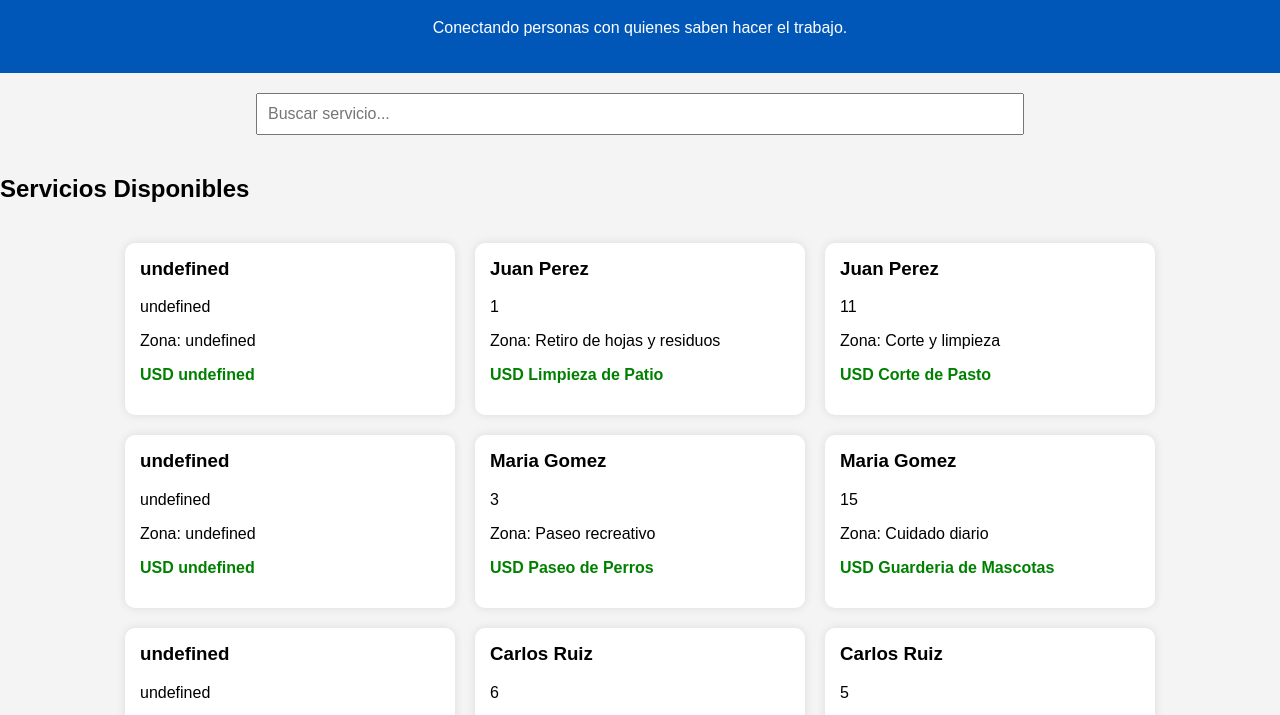
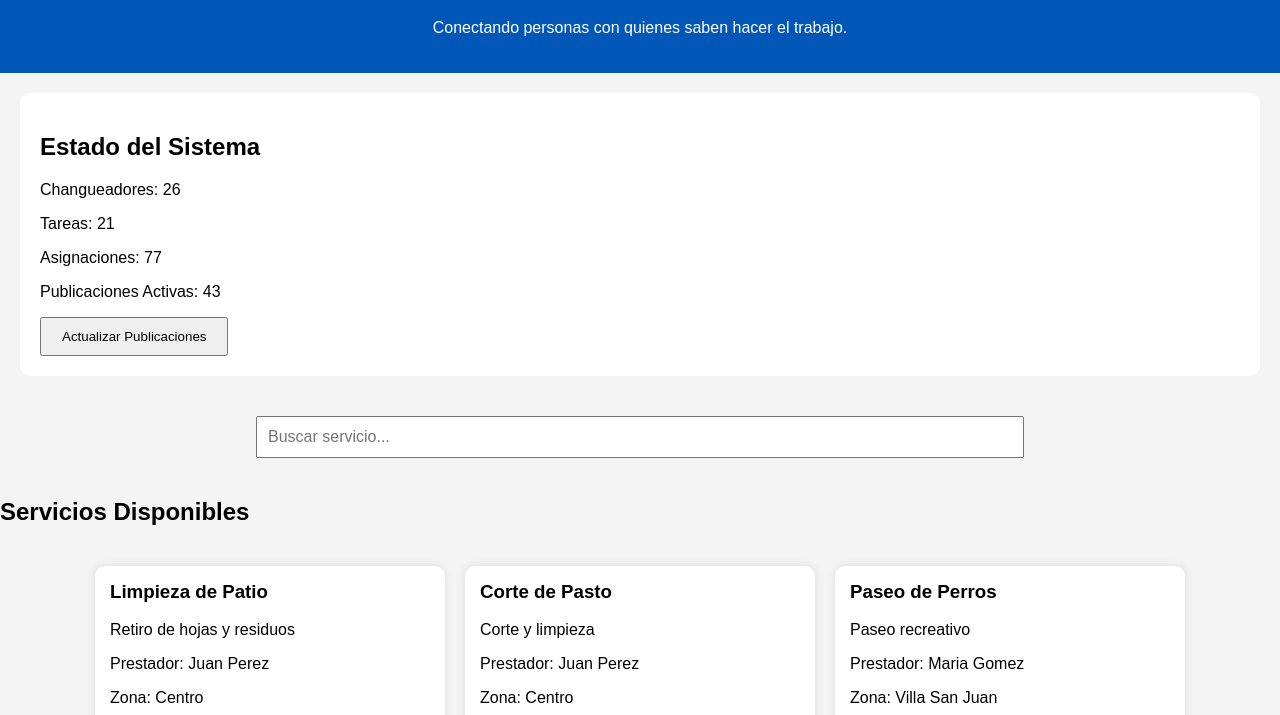
Before and after one commit to Anderwsont-Experimental/changue-ar, a plain HTML site: page index.html in a window 1280 px wide. Shown: the part 81-796 px from the top of the page. Drawn offline with Linux system fonts and the light colour scheme.

Commit message:
version inicial de web con carga dinamica de publicaciones mostradas al usuario, cruzando los datos de los archivos de origen.

```diff
--- a/data/publicaciones.csv
+++ /dev/null
@@ -1,59 +0,0 @@
-idPublicacion;idChangueador;prestador;idTarea;servicio;descripcion;precioUSD;zona;fechaActualizacion
-
-1;1;Juan Perez;1;Limpieza de Patio;Retiro de hojas y residuos;15;Centro;01/06/2026
-2;1;Juan Perez;11;Corte de Pasto;Corte y limpieza;20;Centro;01/06/2026
-
-3;2;Maria Gomez;3;Paseo de Perros;Paseo recreativo;10;Villa San Juan;01/06/2026
-4;2;Maria Gomez;15;Guarderia de Mascotas;Cuidado diario;18;Villa San Juan;01/06/2026
-
-5;3;Carlos Ruiz;6;Armado de Muebles;Armado basico;20;Resistencia Norte;01/06/2026
-6;3;Carlos Ruiz;5;Mover Muebles;Traslado interno;25;Resistencia Norte;01/06/2026
-
-7;4;Ana Lopez;10;Masajes Relajantes;Sesion de una hora;30;Centro;01/06/2026
-
-8;5;Pedro Martinez;5;Mover Muebles;Traslado interno;18;Barranqueras;01/06/2026
-9;5;Pedro Martinez;17;Reparaciones Menores;Arreglos simples;22;Barranqueras;01/06/2026
-
-10;6;Lucia Fernandez;4;Baño de Mascotas;Baño y secado;15;Fontana;01/06/2026
-
-11;7;Diego Alvarez;7;Cambio de Canilla;Reemplazo simple;18;Centro;01/06/2026
-12;7;Diego Alvarez;8;Cambio de Lampara;Instalacion simple;12;Centro;01/06/2026
-
-13;8;Sofia Romero;13;Lavado de Autos;Lavado exterior;12;Villa Rio Negro;01/06/2026
-14;8;Sofia Romero;14;Lavado Premium;Lavado completo;25;Villa Rio Negro;01/06/2026
-
-15;9;Martin Acosta;9;Acompañamiento;Gestiones y tramites;10;Centro;01/06/2026
-16;9;Martin Acosta;20;Apoyo Escolar;Clases particulares;15;Centro;01/06/2026
-
-17;10;Laura Benitez;16;Pintura Interior;Paredes interiores;30;Puerto Tirol;01/06/2026
-18;10;Laura Benitez;17;Reparaciones Menores;Arreglos simples;28;Puerto Tirol;01/06/2026
-
-19;12;Paula Mendoza;2;Limpieza de Tanque;Limpieza y desinfeccion;18;Fontana;01/06/2026
-20;12;Paula Mendoza;11;Corte de Pasto;Corte y limpieza;16;Fontana;01/06/2026
-
-21;14;Elena Cabrera;18;Instalacion PC;Instalacion de software;22;Barranqueras;01/06/2026
-22;14;Elena Cabrera;19;Configuracion WiFi;Configuracion domestica;15;Barranqueras;01/06/2026
-
-23;15;Tomas Vega;20;Apoyo Escolar;Clases particulares;14;Centro;01/06/2026
-24;15;Tomas Vega;9;Acompañamiento;Gestiones y tramites;12;Centro;01/06/2026
-
-25;16;Natalia Dominguez;10;Masajes Relajantes;Sesion de una hora;35;Villa Prosperidad;01/06/2026
-
-26;18;Valeria Ortiz;15;Guarderia de Mascotas;Cuidado diario;20;Fontana;01/06/2026
-27;18;Valeria Ortiz;3;Paseo de Perros;Paseo recreativo;11;Fontana;01/06/2026
-
-28;19;Emanuel Sosa;13;Lavado de Autos;Lavado exterior;10;Centro;01/06/2026
-29;19;Emanuel Sosa;14;Lavado Premium;Lavado completo;18;Centro;01/06/2026
-
-30;20;Camila Leiva;16;Pintura Interior;Paredes interiores;35;Barranqueras;01/06/2026
-
-31;21;Jorge Paz;11;Corte de Pasto;Corte y limpieza;18;Centro;01/06/2026
-32;21;Jorge Paz;12;Poda Ligera;Poda de ramas bajas;25;Centro;01/06/2026
-
-33;22;Rita Flores;4;Baño de Mascotas;Baño y secado;14;Puerto Vilelas;01/06/2026
-
-34;24;Silvina Peralta;8;Cambio de Lampara;Instalacion simple;12;Villa Rio Negro;01/06/2026
-35;24;Silvina Peralta;19;Configuracion WiFi;Configuracion domestica;14;Villa Rio Negro;01/06/2026
-
-36;25;Lucas Ferreyra;18;Instalacion PC;Instalacion de software;24;Centro;01/06/2026
-37;25;Lucas Ferreyra;20;Apoyo Escolar;Clases particulares;16;Centro;01/06/2026
--- a/index.html
+++ b/index.html
@@ -3,6 +3,7 @@
 
 <head>
     <meta charset="UTF-8">
+    <meta name="viewport" content="width=device-width, initial-scale=1.0">
     <title>Changue.AR</title>
 
     <link rel="stylesheet" href="styles.css">
@@ -14,6 +15,25 @@
         <h1>Changue.AR</h1>
         <p>Conectando personas con quienes saben hacer el trabajo.</p>
     </header>
+
+    <section class="estadisticas">
+
+        <h2>Estado del Sistema</h2>
+
+        <div id="stats">
+
+            <p>Changueadores: <span id="cantChangueadores">0</span></p>
+            <p>Tareas: <span id="cantTareas">0</span></p>
+            <p>Asignaciones: <span id="cantAsignaciones">0</span></p>
+            <p>Publicaciones Activas: <span id="cantPublicaciones">0</span></p>
+
+        </div>
+
+        <button onclick="generarPublicaciones()">
+            Actualizar Publicaciones
+        </button>
+
+    </section>
 
     <section class="busqueda">
 
@@ -37,7 +57,7 @@
     <footer>
 
         <p>
-            AED 2026 - Actividad Formativa N°2
+            AED - Actividad Formativa N°2
         </p>
 
     </footer>
--- a/script.js
+++ b/script.js
@@ -1,21 +1,126 @@
-const contenedor =
-    document.getElementById(
-        "contenedor-servicios"
-    );
+const FECHA_INFINITA = "01/01/3000";
 
-fetch("data/publicaciones.csv")
-.then(response => response.text())
-.then(texto => {
+let changueadores = [];
+let tareas = [];
+let asignaciones = [];
 
-    const filas =
-        texto.trim().split("\n");
+function parseCSV(texto) {
 
-    filas.shift();
+    const lineas = texto.trim().split("\n");
 
-    filas.forEach(fila => {
+    const encabezado = lineas.shift().split(";");
 
-        const datos =
-            fila.split(";");
+    return lineas.map(linea => {
+
+        const valores = linea.split(";");
+
+        let objeto = {};
+
+        encabezado.forEach((campo, i) => {
+
+            objeto[campo.trim()] = valores[i]?.trim();
+
+        });
+
+        return objeto;
+
+    });
+
+}
+
+async function cargarDatos() {
+
+    const datosChangueadores =
+        await fetch("data/changueadores.csv")
+            .then(r => r.text());
+
+    const datosTareas =
+        await fetch("data/tareas.csv")
+            .then(r => r.text());
+
+    const datosAsignaciones =
+        await fetch("data/asignaciones.csv")
+            .then(r => r.text());
+
+    changueadores =
+        parseCSV(datosChangueadores);
+
+    tareas =
+        parseCSV(datosTareas);
+
+    asignaciones =
+        parseCSV(datosAsignaciones);
+
+}
+
+function generarPublicaciones() {
+
+    const contenedor =
+        document.getElementById(
+            "contenedor-servicios"
+        );
+
+    contenedor.innerHTML = "";
+
+    const publicaciones = [];
+
+    asignaciones.forEach(asignacion => {
+
+        if (
+            asignacion.fechaFin !== FECHA_INFINITA
+        ) {
+            return;
+        }
+
+        const changueador =
+            changueadores.find(c =>
+                c.idChangueador ===
+                asignacion.idChangueador
+            );
+
+        if (!changueador) {
+            return;
+        }
+
+        if (
+            changueador.fechaBaja !==
+            FECHA_INFINITA
+        ) {
+            return;
+        }
+
+        const tarea =
+            tareas.find(t =>
+                t.idTarea ===
+                asignacion.idTarea
+            );
+
+        if (!tarea) {
+            return;
+        }
+
+        publicaciones.push({
+
+            prestador:
+                `${changueador.nombre} ${changueador.apellido}`,
+
+            servicio:
+                tarea.nombre,
+
+            descripcion:
+                tarea.descripcion,
+
+            zona:
+                changueador.zona,
+
+            precio:
+                asignacion.precioUSD
+
+        });
+
+    });
+
+    publicaciones.forEach(pub => {
 
         const tarjeta =
             document.createElement("div");
@@ -25,19 +130,24 @@ fetch("data/publicaciones.csv")
 
         tarjeta.innerHTML = `
 
-            <h3>${datos[2]}</h3>
+            <h3>${pub.servicio}</h3>
 
             <p>
-                ${datos[3]}
+                ${pub.descripcion}
+            </p>
+
+            <p>
+                Prestador:
+                ${pub.prestador}
             </p>
 
             <p>
                 Zona:
-                ${datos[5]}
+                ${pub.zona}
             </p>
 
             <p class="precio">
-                USD ${datos[4]}
+                USD ${pub.precio}
             </p>
 
         `;
@@ -48,4 +158,34 @@ fetch("data/publicaciones.csv")
 
     });
 
-});
+    document.getElementById(
+        "cantChangueadores"
+    ).textContent =
+        changueadores.length;
+
+    document.getElementById(
+        "cantTareas"
+    ).textContent =
+        tareas.length;
+
+    document.getElementById(
+        "cantAsignaciones"
+    ).textContent =
+        asignaciones.length;
+
+    document.getElementById(
+        "cantPublicaciones"
+    ).textContent =
+        publicaciones.length;
+
+}
+
+async function iniciar() {
+
+    await cargarDatos();
+
+    generarPublicaciones();
+
+}
+
+iniciar();
--- a/styles.css
+++ b/styles.css
@@ -19,11 +19,22 @@ header {
     padding: 20px;
 }
 
-.busqueda {
+.estadisticas {
+
+    background: white;
+
+    margin: 20px;
 
     padding: 20px;
 
+    border-radius: 10px;
+}
+
+.busqueda {
+
     text-align: center;
+
+    padding: 20px;
 }
 
 #buscador {
@@ -52,7 +63,7 @@ header {
 
     background: white;
 
-    width: 300px;
+    width: 320px;
 
     border-radius: 10px;
 
@@ -71,6 +82,8 @@ header {
     color: green;
 
     font-weight: bold;
+
+    font-size: 18px;
 }
 
 footer {
@@ -81,3 +94,10 @@ footer {
 
     background: #ddd;
 }
+
+button {
+
+    padding: 10px 20px;
+
+    cursor: pointer;
+}
```
